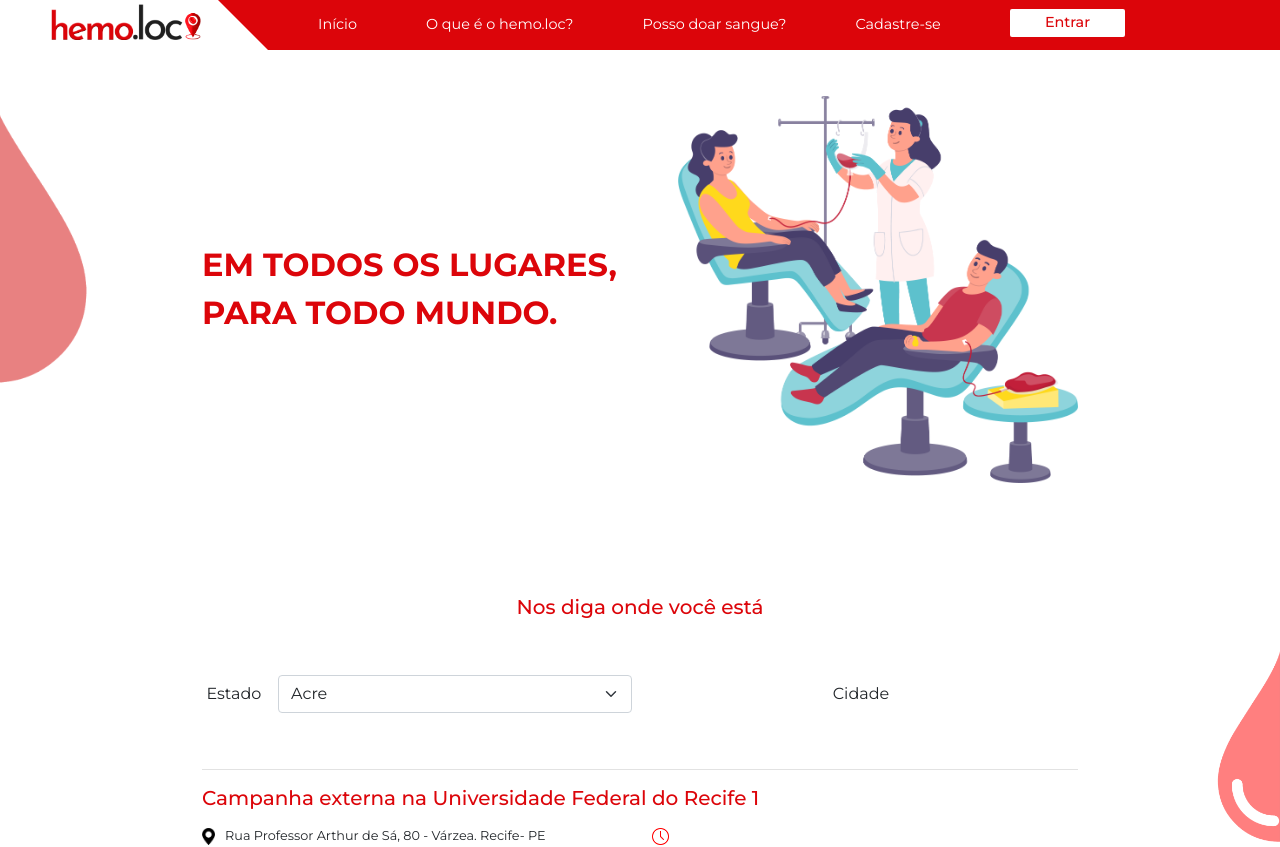
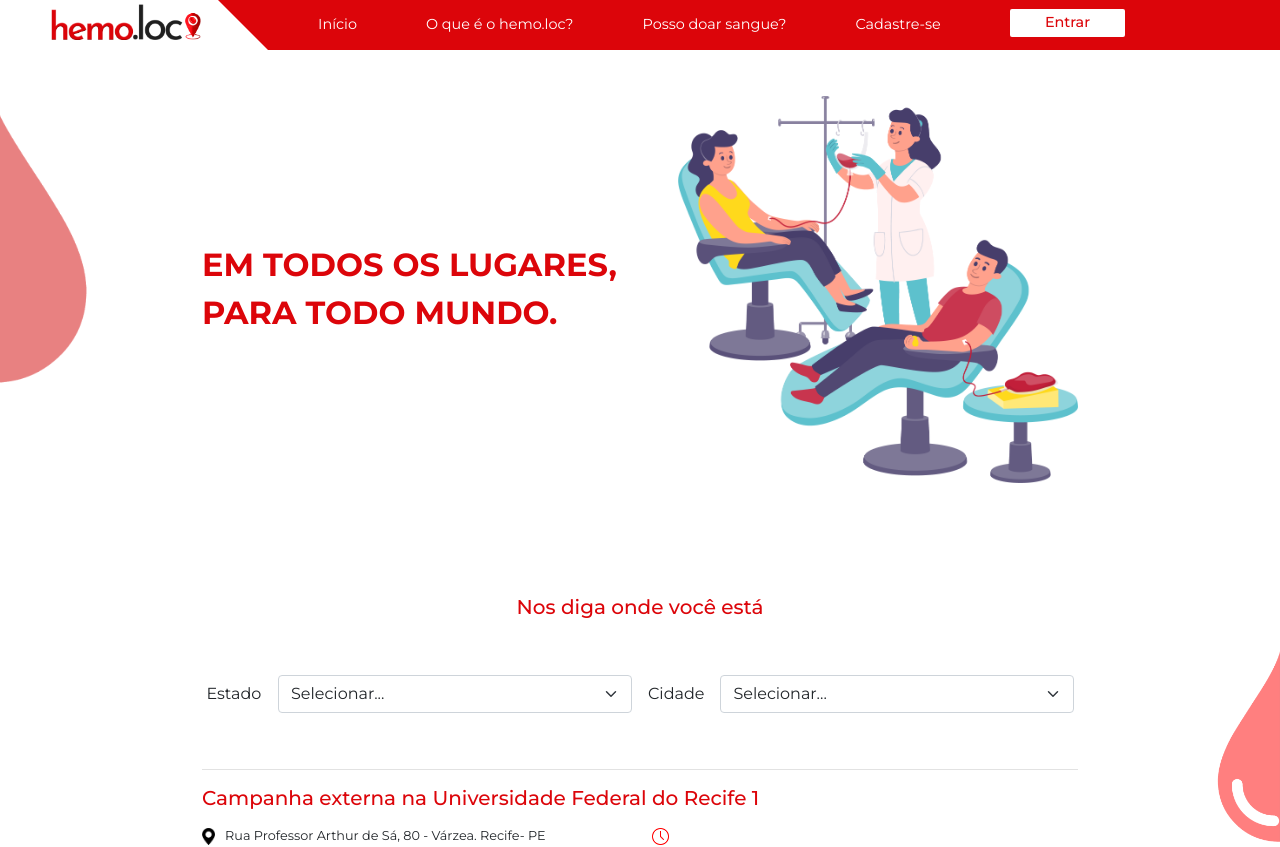
Before and after one commit to tms-5/Projeto-ES, a React (Create React App) app: page / in a window 1280 px wide. Shown: the top 847 px of the page. Built offline with nearby package versions, Linux system fonts and the light colour scheme.

Commit message:
Iniciando função de filtrar campanha

```diff
--- a/src/Assets/CampanhasInicio/CampanhasInicio.js
+++ b/src/Assets/CampanhasInicio/CampanhasInicio.js
@@ -1,14 +1,16 @@
+import { useState } from "react";
 import Estados from "../Estados/Estados";
 import Campanha from "./Campanha";
 
 export default function CampanhasInicio() {
   let campanhas = require("../JSON/Campanha.json");
+  const [city, setCity] = useState({})
 
   return (
     <div className="mt-5 mb-5">
       <h5 className="text-center c-red mb-3">Nos diga onde você está</h5>
       <div className="row text-center mt-5 mb-5 campanhas p-2">
-       <Estados/>
+       <Estados setCity={setCity}/>
       </div>
       {campanhas.map((campanha, i) => {
         return <Campanha campanhas={campanha} key={i} />;
--- a/src/Assets/Estados/Estados.js
+++ b/src/Assets/Estados/Estados.js
@@ -1,6 +1,6 @@
 import React, { useState } from "react";
 
-export default function Estado() {
+const Estado = (params) => {
   let data = require("../JSON/Estados.json");
   const [estado, setEstado] = useState([]);
 
@@ -14,6 +14,9 @@ export default function Estado() {
             setEstado(data.filter((estado) => estado.sigla === e.target.value));
           }}
         >
+          <option value="0" selected disabled>
+            Selecionar...
+          </option>
           {data.map((estado, i) => {
             return (
               <option value={estado.sigla} key={i}>
@@ -26,17 +29,27 @@ export default function Estado() {
 
       <div className="col justify-s-a align-center">
         <div>Cidade</div>
+        <select
+          className="form-select"
+          onChange={(e) => params.setCity(e.target.value)}
+        >
+          <option value="0" selected disabled>
+            Selecionar...
+          </option>
           {estado.map(({ sigla, nome, cidades }, i) => {
             return (
-            <select className="form-select" key={i}>
+              <>
                 {" "}
                 {cidades.map((cidade, j) => {
                   return <option key={j}>{cidade}</option>;
                 })}
-            </select>
+              </>
             );
           })}
+        </select>
       </div>
     </div>
   );
-}
+};
+
+export default Estado;
--- a/src/Components/Topbar/Topbar-desktop.js
+++ b/src/Components/Topbar/Topbar-desktop.js
@@ -18,7 +18,9 @@ export default function TopbarDesktop() {
         className="col-2 m-0 pt-1 bg-white text-end align-self-center"
         style={{ minWidth: "200px", minHeight: "50px" }}
       >
-        <a href= "/"><img src={logo} width="150px" alt="Logo hemo loc" /></a>
+        <a href="/">
+          <img src={logo} width="150px" alt="Logo hemo loc" />
+        </a>
       </div>
       <div className="col c-white d-flex pl-0 bg-red">
         <div className="bg-red topbar-detail">&nbsp;</div>
--- a/src/Pages/Cadastro/CadastroUsuario.js
+++ b/src/Pages/Cadastro/CadastroUsuario.js
@@ -16,7 +16,7 @@ export default function CadastroUsuario() {
       <div className="col p-0 m-0 d-grid">
         <div
           className="bg-wine w-50 float-right "
-          style={{ height: "50px" , placeSelf: "self-end"}}
+          style={{ height: "50px" , placeSelf: "self-end", alignSelf: "flex-start"}}
         ></div>
         <div
           className="row d-grid justify-center cadastro"
@@ -68,7 +68,7 @@ export default function CadastroUsuario() {
           </div>
           <Estado />
           <button className="btn-red p-1 mt-4 ">Cadastrar</button>
-          <a href="/" className="f-08 text-center c-pointer mt-2 mb-4">
+          <a href="/login" className="f-08 text-center c-pointer mt-2 mb-4">
             <u>Já é cadastrado no hemo.loc? Faça seu login.</u>
           </a>
         </div>
--- a/src/Pages/Hemocentro/Hemocentro.js
+++ b/src/Pages/Hemocentro/Hemocentro.js
@@ -3,13 +3,19 @@ import Footer from "../../Components/Footer/Footer";
 import Inicio from "../../Assets/Inicio/Inicio";
 import Topbar from "../../Components/Topbar/Topbar";
 import "./Hemocentro.css";
+import { useState } from "react";
 
 export default function Hemocentro() {
   let data = require("../../Assets/JSON/Hemocentros.json");
+  const [topics] = useState([
+    { name: "Início", index: "0", href: "/" },
+    { name: "O que é o hemo.loc?", index: "1", href: "/sobre" },
+    { name: "Cadastre uma campanha externa", index: "2", href: "/cadastro-campanha" },
+  ]);
 
   return (
     <div className="font-montserrat p-relative">
-      <Topbar />
+      <Topbar links={topics}/>
       <div className="mt-5">
         <Inicio text={`Olá, ${data.abreviacao}`} ilustracao={false} />
       </div>
--- a/src/Pages/Index/Index.js
+++ b/src/Pages/Index/Index.js
@@ -1,13 +1,19 @@
-import React from "react";
+import React, { useState } from "react";
 import Topbar from "../../Components/Topbar/Topbar.js";
 import Footer from "../../Components/Footer/Footer";
 import Inicio from "../../Assets/Inicio/Inicio";
 import CampanhasInicio from "../../Assets/CampanhasInicio/CampanhasInicio";
 
 export default function Index() {
+  const [topics] = useState([
+    { name: "Início", index: "0", href: "/" },
+    { name: "O que é o hemo.loc?", index: "1", href: "/sobre" },
+    { name: "Posso doar sangue?", index: "2", href: "/doar-sangue" },
+    { name: "Cadastre-se", index: "3", href: "/cadastro" },
+  ]);
   return (
     <div className="font-montserrat p-relative">
-      <Topbar />
+      <Topbar links={topics}/>
       <Inicio
         text={"EM TODOS OS LUGARES, PARA TODO MUNDO."}
         ilustracao={true}
--- a/src/Pages/Sobre/Sobre.js
+++ b/src/Pages/Sobre/Sobre.js
@@ -10,7 +10,7 @@ export default function Sobre() {
   return (
     <div className="font-montserrat p-relative" id="Sobre">
       <Topbar />
-      <img src={banner} width="100%" alt="paciente doando sangue"/>
+      <img src={banner} width="100%" alt="paciente doando sangue" />
       <Propósito />
       <Time />
       <Footer />
```
Lines whose indentation alone changed are shown as unchanged.
